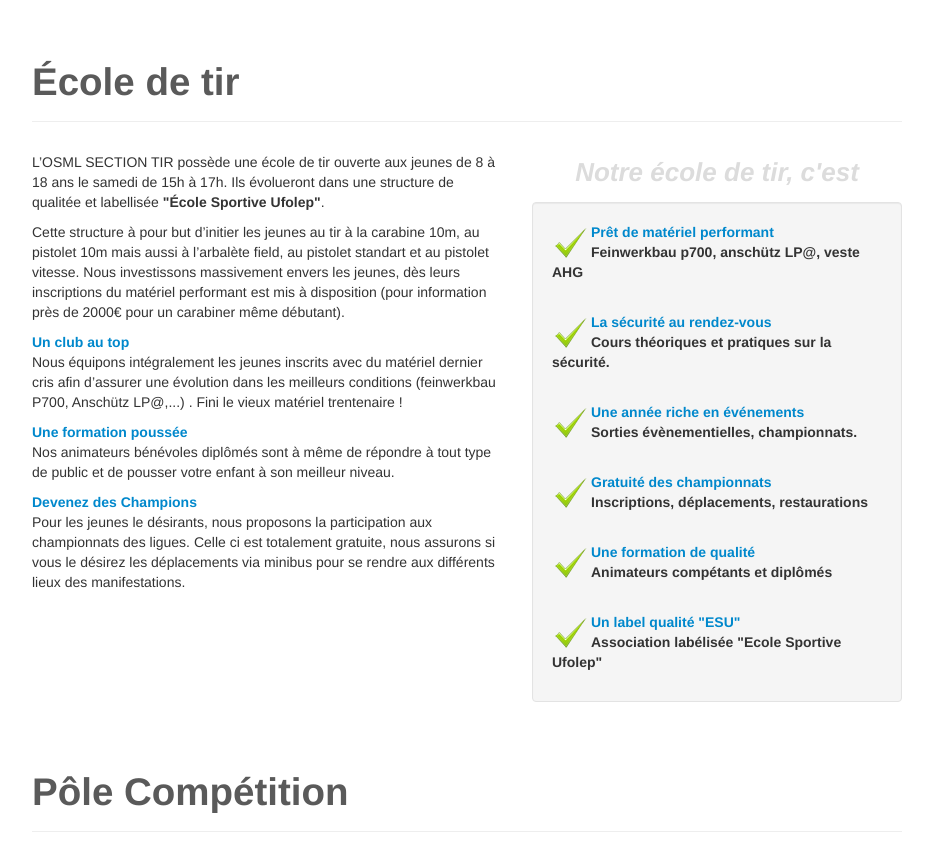
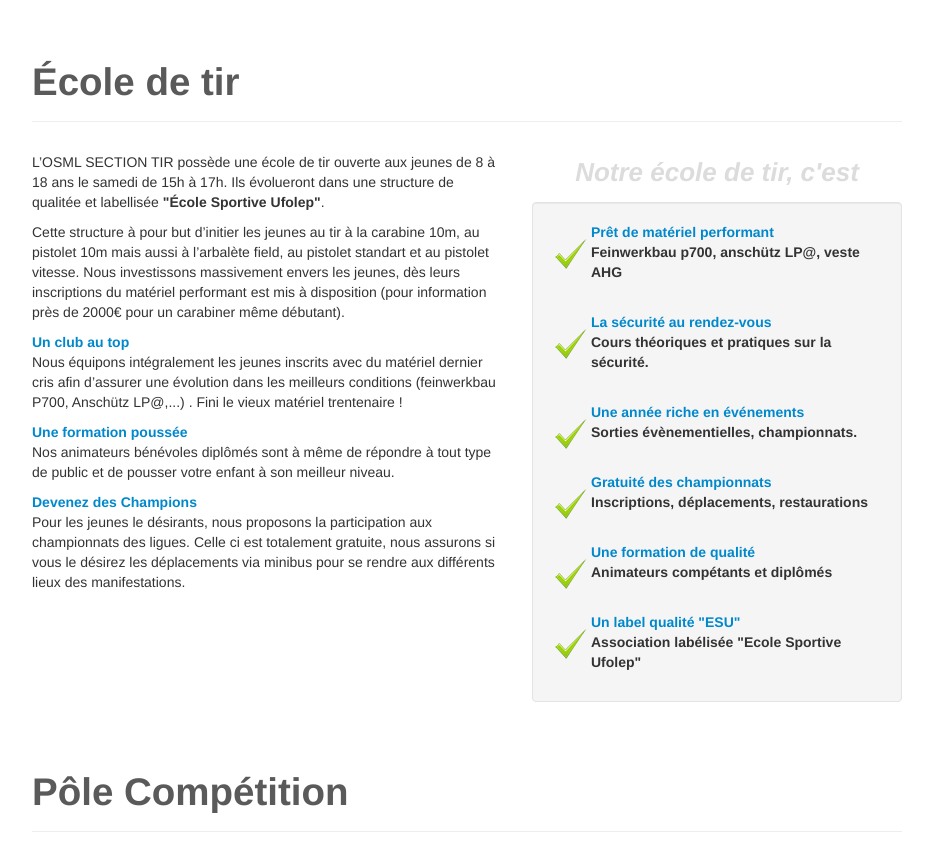
Before and after one commit to ckiw/osmltir-admin, a PHP site: page / in a window 1280 px wide. Shown: the part 4397-5259 px from the top of the page, without its empty margins (323-1256 px from the left). Run offline with PHP 8.4, Linux system fonts and the light colour scheme.

Commit message:
class  iconValid pour les flèches vertes

```diff
--- a/css/style.css
+++ b/css/style.css
@@ -57,10 +57,6 @@ body {
     font-weight: bold;
 }
 
-.bs-docs-sidebar {
-
-}
-
 .titregris {
     color: gainsboro;
     font-size: 26px;
@@ -75,3 +71,10 @@ body {
     font-weight: bold;
     text-align: left;
 }
+
+.iconValid{
+    float: left;
+    margin-top: 15px;
+    margin-right: 2px;
+    margin-left: 2px
+}
--- a/index.html
+++ b/index.html
@@ -242,27 +242,27 @@ and open the template in the editor.
                             <aside class="span4">
                                 <div class="titregris">Notre école de tir, c'est</div><br>
                                 <article class="well">
-                                    <img src="img/valide1.png" alt="iconvalid" style="float: left; margin-top: 4px; margin-right: 2px; margin-left: 2px">
+                                    <img src="img/valide1.png" alt="iconvalid" class="iconValid">
                                     <div class="titrebleu">Prêt de matériel performant</div>
                                     <p><b>Feinwerkbau p700, anschütz LP@, veste AHG</b></p><br>
 
-                                    <img src="img/valide1.png" alt="iconvalid" style="float: left; margin-top: 4px; margin-right: 2px; margin-left: 2px">
+                                    <img src="img/valide1.png" alt="iconvalid" class="iconValid">
                                     <div class="titrebleu">La sécurité au rendez-vous</div>
                                     <p><b>Cours théoriques et pratiques sur la sécurité.</b></p><br>
 
-                                    <img src="img/valide1.png" alt="iconvalid" style="float: left; margin-top: 4px; margin-right: 2px; margin-left: 2px">
+                                    <img src="img/valide1.png" alt="iconvalid" class="iconValid">
                                     <div class="titrebleu">Une année riche en événements</div>
                                     <p><b>Sorties évènementielles, championnats.</b></p><br>
 
-                                    <img src="img/valide1.png" alt="iconvalid" style="float: left; margin-top: 4px; margin-right: 2px; margin-left: 2px">
+                                    <img src="img/valide1.png" alt="iconvalid" class="iconValid">
                                     <div class="titrebleu">Gratuité des championnats</div>
                                     <p><b>Inscriptions, déplacements, restaurations</b></p><br>
 
-                                    <img src="img/valide1.png" alt="iconvalid" style="float: left; margin-top: 4px; margin-right: 2px; margin-left: 2px">
+                                    <img src="img/valide1.png" alt="iconvalid" class="iconValid">
                                     <div class="titrebleu">Une formation de qualité</div>
                                     <p><b>Animateurs compétants et diplômés</b></p><br>
 
-                                    <img src="img/valide1.png" alt="iconvalid" style="float: left; margin-top: 4px; margin-right: 2px; margin-left: 2px">
+                                    <img src="img/valide1.png" alt="iconvalid" class="iconValid">
                                     <div class="titrebleu">Un label qualité "ESU"</div>
                                     <p><b>Association labélisée "Ecole Sportive Ufolep"</b></p>
                                 </article>
@@ -309,27 +309,27 @@ and open the template in the editor.
                             <aside class="span4">
                                 <div class="titregris">Notre pôle compétition, c'est</div><br>
                                 <article class="well">
-                                    <img src="img/valide1.png" alt="iconvalid" style="float: left; margin-top: 15px; margin-right: 2px; margin-left: 2px">
+                                    <img src="img/valide1.png" alt="iconvalid" class="iconValid">
                                     <div class="titrebleu">Une formation poussée</div>
                                     <p><b>Animateurs et bénévoles compétants et diplômés à votre service.</b></p><br>
 
-                                    <img src="img/valide1.png" alt="iconvalid" style="float: left; margin-top: 15px; margin-right: 2px; margin-left: 2px">
+                                    <img src="img/valide1.png" alt="iconvalid" class="iconValid">
                                     <div class="titrebleu">Prêt possible de matériel</div>
                                     <p><b>Anschütz 8002 alu, Walther LG300XT alu, Steyr LP10, Morini 162Ei, Winzeler 102, Branka, etc...</b></p><br>
 
-                                    <img src="img/valide1.png" alt="iconvalid" style="float: left; margin-top: 15px; margin-right: 2px; margin-left: 2px">
+                                    <img src="img/valide1.png" alt="iconvalid" class="iconValid">
                                     <div class="titrebleu">Gratuité des Championnats</div>
                                     <p><b>Inscriptions en FFTir/UFOLEP, déplacements, hébergements, restaurations, etc...</b></p><br>
 
-                                    <img src="img/valide1.png" alt="iconvalid" style="float: left; margin-top: 15px; margin-right: 2px; margin-left: 2px">
+                                    <img src="img/valide1.png" alt="iconvalid" class="iconValid">
                                     <div class="titrebleu">Une année riche</div>
                                     <p><b>Championnats des ligues FFTir/UFOLEP, championnats interclubs, etc...</b></p><br>
 
-                                    <img src="img/valide1.png" alt="iconvalid" style="float: left; margin-top: 15px; margin-right: 2px; margin-left: 2px">
+                                    <img src="img/valide1.png" alt="iconvalid" class="iconValid">
                                     <div class="titrebleu">Des résultats</div>
                                     <p><b>Entraînements intensifs, cours adaptés, séances supplémentaires, etc...</b></p><br>
 
-                                    <img src="img/valide1.png" alt="iconvalid" style="float: left; margin-top: 15px; margin-right: 2px; margin-left: 2px">
+                                    <img src="img/valide1.png" alt="iconvalid" class="iconValid">
                                     <div class="titrebleu">Découvrez le pays</div>
                                     <p><b>Nombreux déplacements partout en France, jusqu’à 5 par ans hors du Nord-pas-de-Calais !</b></p>
                                 </article>
```
